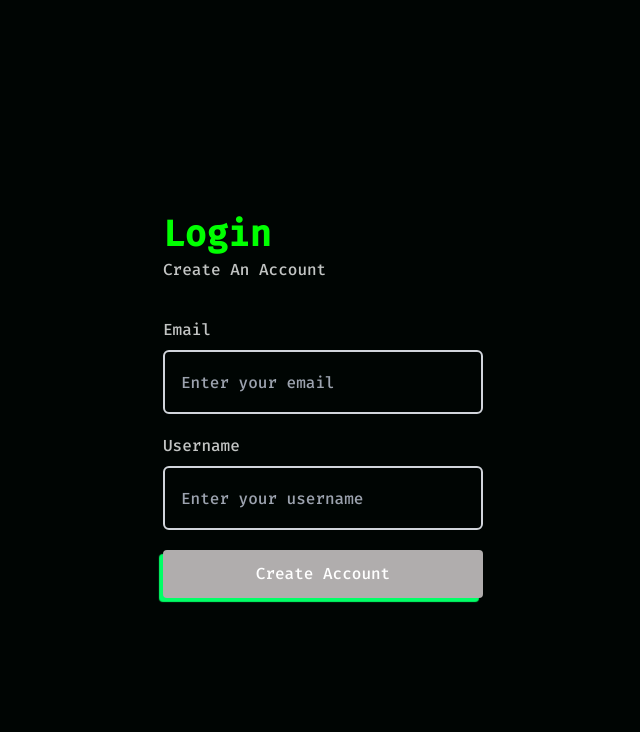
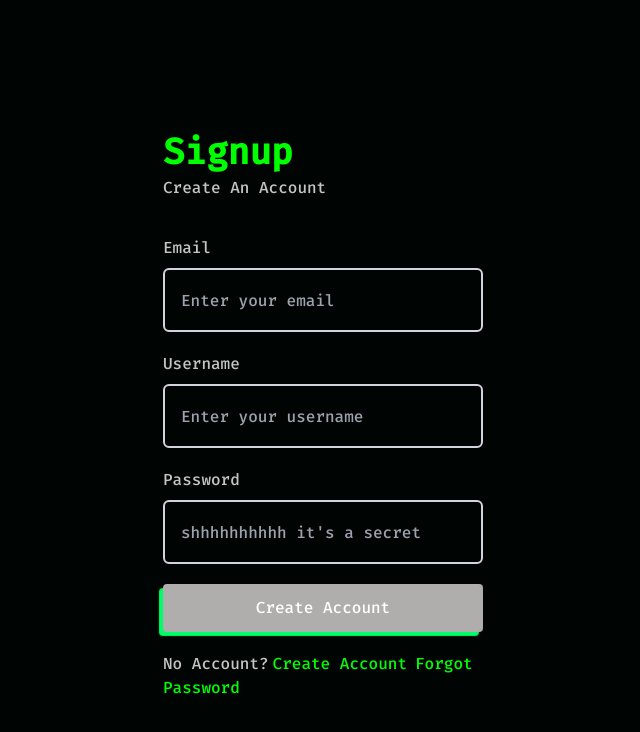
Before and after one commit to Adedoyin-Emmanuel/identifeye, a Next.js app: page /auth/signup in a window 1280 px wide. Shown: the top 732 px of the page, without its empty margins (317-957 px from the left). Built offline with nearby package versions, Linux system fonts and the light colour scheme.

Commit message:
Feat: Finished signup page

```diff
--- a/app/auth/signup/page.tsx
+++ b/app/auth/signup/page.tsx
@@ -4,6 +4,7 @@ import { useRouter, usePathname } from "next/navigation";
 import Text from "@/app/components/Text/Text";
 import Input from "@/app/components/Input/Input";
 import Button from "@/app/components/Button/Button";
+import Link from "next/link";
 
 const Signup = () => {
   const pathname = usePathname();
@@ -13,7 +14,7 @@ const Signup = () => {
       <form className="w-11/12 md:w-1/2 xl:w-1/4">
         <section className="header-section my-8">
           <h3 className="text-4xl capitalize font-bold text-secondary">
-            Login
+            Signup
           </h3>
           <Text className="py-1">create an account</Text>
         </section>
@@ -36,8 +37,37 @@ const Signup = () => {
           />
         </section>
 
+        <section className="my-4 mb-5">
+          <label htmlFor="password" className="text-md block my-2">
+            Password
+          </label>
+          <Input
+            type="password"
+            name="password"
+            placeholder="shhhhhhhhhh it's a secret"
+          />
+        </section>
+
         <section className="my-4 mb-5 w-full">
           <Button>create account</Button>
+        </section>
+
+        <section>
+          <Text className="inline">
+            no account?
+            <Link
+              className="capitalize text-secondary px-1"
+              href={"/auth/signup"}
+            >
+              create account
+            </Link>
+            <Link
+              className="capitalize text-secondary px-1"
+              href={"/auth/forgot-password"}
+            >
+              Forgot Password
+            </Link>
+          </Text>
         </section>
       </form>
     </section>
```
